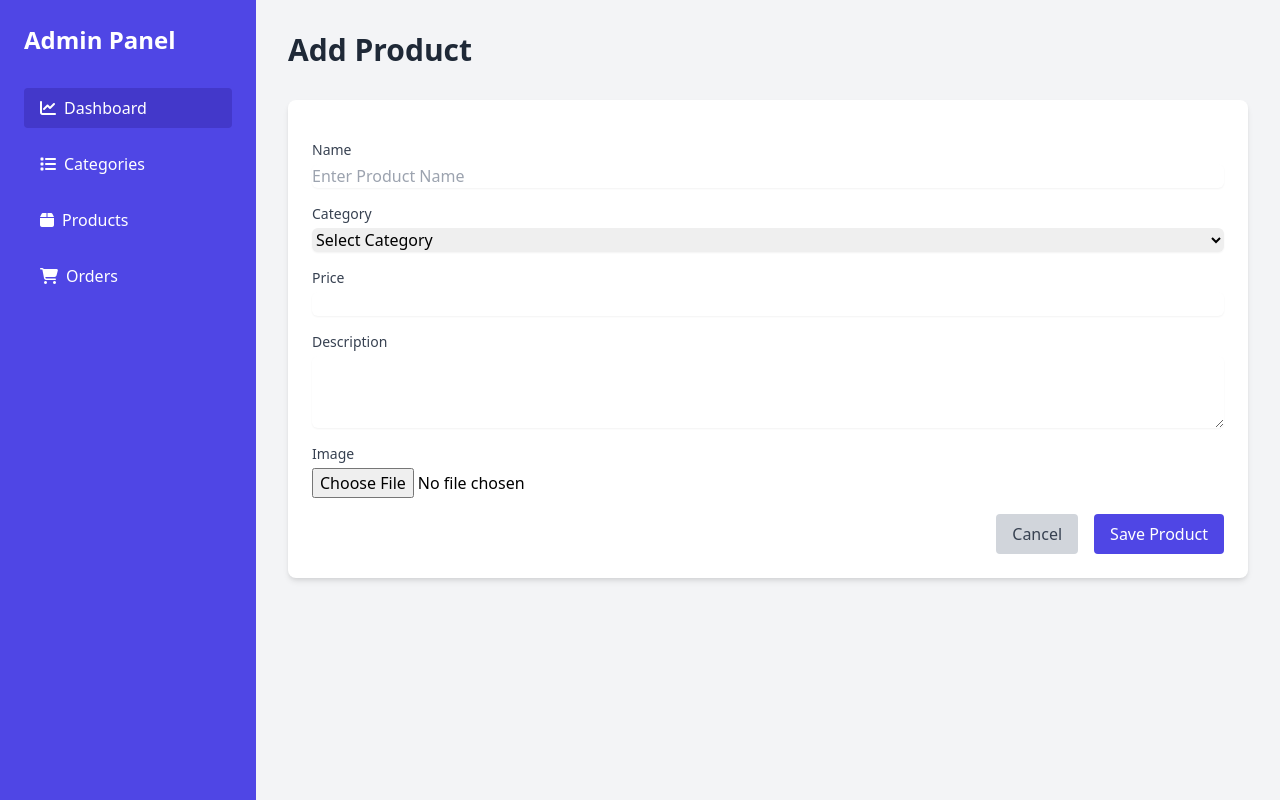
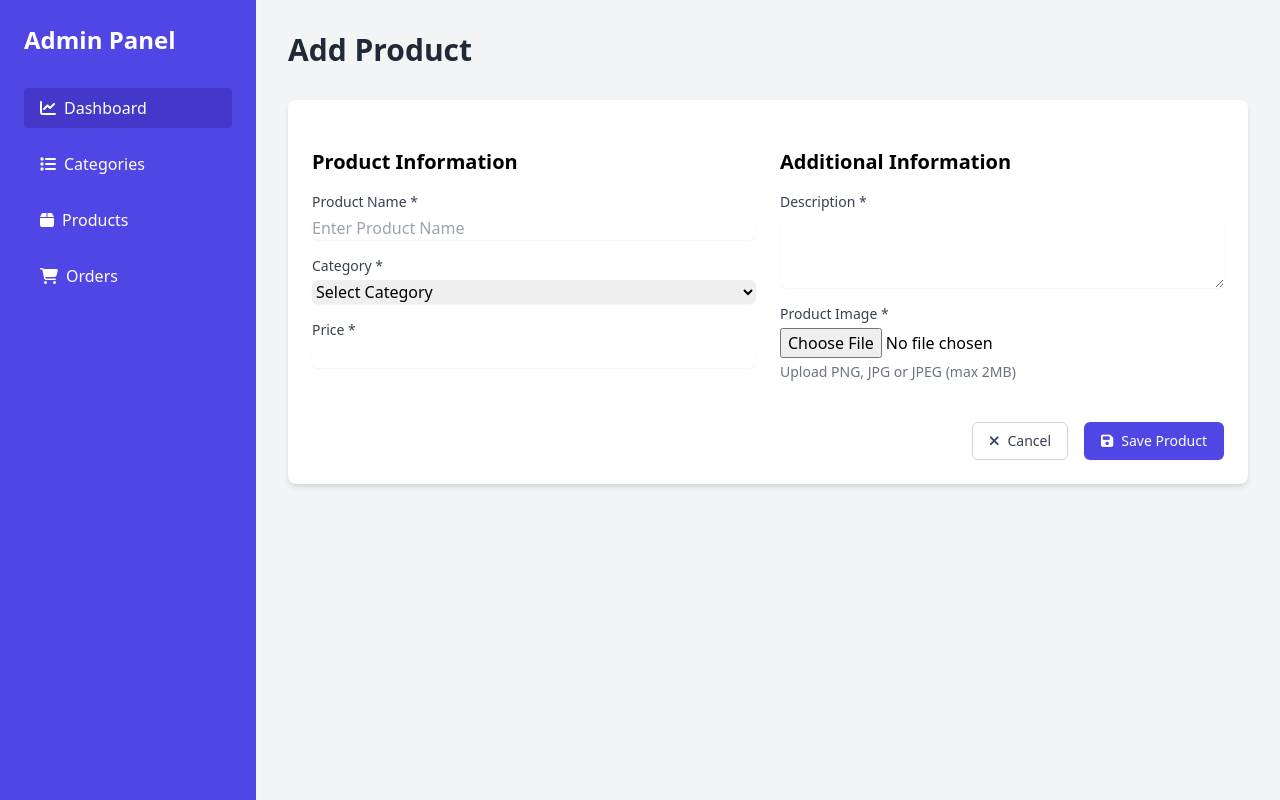
Before and after one commit to Samandar005/18_homework, a Django app: page /products/create/ in a window 1280 px wide. Run offline with Django 5.2, Linux system fonts and the light colour scheme; data that the repository does not hold is empty.

Commit message:
Alal done

```diff
--- a/products/views.py
+++ b/products/views.py
@@ -1,5 +1,5 @@
+from django.contrib import messages
 from django.shortcuts import render, redirect, get_object_or_404
-
 from categories.models import Category
 from .models import Product
 from .forms import ProductForm
@@ -9,22 +9,16 @@ def product_list(request):
     products = Product.objects.all()
     categories = Category.objects.all()
 
-    # Get query parameters
     category = request.GET.get('category')
     sort = request.GET.get('sort')
     search_query = request.GET.get('search')
 
-    # Filter by category if selected
     if category:
         products = products.filter(category__id=category)
-        # Remove this line to keep all categories visible in dropdown
-        # categories = categories.exclude(id=category)
 
-    # Search filtering
     if search_query:
         products = products.filter(name__icontains=search_query)
 
-    # Sorting logic
     if sort == 'price':
         products = products.order_by('price')
     elif sort == '-price':
@@ -32,27 +26,34 @@ def product_list(request):
     elif sort == 'name':
         products = products.order_by('name')
 
-    # Pass the context to the template
     ctx = {
         'products': products,
         'categories': categories,
-        'category': category,  # Pass selected category to the template
-        'search': search_query,  # Pass the search query back to the template
+        'category': category,
+        'search': search_query,
     }
     return render(request, 'products/list.html', ctx)
+
+
 
 def product_create(request):
     if request.method == 'POST':
         form = ProductForm(request.POST, request.FILES)
         if form.is_valid():
             Product.objects.create(
-                name = form.cleaned_data['name'],
-                category = form.cleaned_data['category'],
-                price = form.cleaned_data['price'],
-                description = form.cleaned_data['description'],
-                image = request.FILES['image'],
+                name=form.cleaned_data['name'],
+                category=form.cleaned_data['category'],
+                price=form.cleaned_data['price'],
+                description=form.cleaned_data['description'],
+                image=request.FILES['image'],
             )
+            messages.success(request, "Product successfully created!")
             return redirect('products:list')
+        else:
+            for field, errors in form.errors.items():
+                for error in errors:
+                    messages.error(request, f"{field}: {error}")
+
     form = ProductForm()
     ctx = {
         'form': form,
@@ -68,9 +69,16 @@ def product_update(request, pk):
             product.category = form.cleaned_data['category']
             product.price = form.cleaned_data['price']
             product.description = form.cleaned_data['description']
-            product.image = request.FILES.get('image', product.image)
+            if 'image' in request.FILES:
+                product.image = request.FILES['image']
             product.save()
+            messages.success(request, "Product successfully updated!")
             return redirect(product.get_detail_url())
+        else:
+            for field, errors in form.errors.items():
+                for error in errors:
+                    messages.error(request, f"{field}: {error}")
+
     form = ProductForm(initial={
         'name': product.name,
         'category': product.category,
--- a/templates/dashboard/index.html
+++ b/templates/dashboard/index.html
@@ -16,12 +16,12 @@
             <div class="grid grid-cols-1 md:grid-cols-2 lg:grid-cols-3 gap-6 mb-8">
                 <div class="bg-white p-6 rounded-lg shadow-md transition-transform hover:scale-105">
                     <h3 class="text-xl font-semibold mb-4 text-gray-700">Total Sales</h3>
-                    <p class="text-3xl font-bold text-indigo-600">$24,500</p>
+                    <p class="text-3xl font-bold text-indigo-600">${{ total_price }}</p>
                     <p class="text-sm text-gray-500 mt-2">+12% from last month</p>
                 </div>
                 <div class="bg-white p-6 rounded-lg shadow-md transition-transform hover:scale-105">
                     <h3 class="text-xl font-semibold mb-4 text-gray-700">Total Orders</h3>
-                    <p class="text-3xl font-bold text-indigo-600">356</p>
+                    <p class="text-3xl font-bold text-indigo-600">{{ total_orders }}</p>
                     <p class="text-sm text-gray-500 mt-2">+5% from last month</p>
                 </div>
                 <div class="bg-white p-6 rounded-lg shadow-md transition-transform hover:scale-105">
--- a/templates/products/form.html
+++ b/templates/products/form.html
@@ -1,91 +1,148 @@
 {% extends 'base.html' %}
 
-
-{% block title %} {% if product %} Edit Product - E-commerce Admin Panel {% else %} Add Product - E-commerce Admin Panel {% endif %} {% endblock %}
-
+{% block title %}
+    {% if product %}Edit Product - E-commerce Admin Panel{% else %}Add Product - E-commerce Admin Panel{% endif %}
+{% endblock %}
 
 {% block content %}
     <header class="flex justify-between items-center mb-8">
-                <h2 class="text-3xl font-bold text-gray-800">{% if product %} Edit Product {% else %} Add Product {% endif %}</h2>
+        <h2 class="text-3xl font-bold text-gray-800">
+            {% if product %}Edit Product{% else %}Add Product{% endif %}
+        </h2>
         <button class="md:hidden bg-indigo-600 text-white p-2 rounded" onclick="toggleSidebar()">
             <i class="fas fa-bars"></i>
         </button>
     </header>
 
-            <!-- Product Form -->
+    {% if messages %}
+        <div class="mb-4">
+            {% for message in messages %}
+                <div class="p-4 rounded-lg
+                    {% if message.tags == 'success' %}bg-green-100 text-green-700 border border-green-400{% elif message.tags == 'error' %}bg-red-100 text-red-700 border border-red-400{% endif %}">
+                    <span>{{ message }}</span>
+                </div>
+            {% endfor %}
+        </div>
+    {% endif %}
+
+
     <div class="bg-white p-6 rounded-lg shadow-md animate-fadeIn">
-            <form method="post" class="space-y-4" enctype="multipart/form-data">
+        <form method="post" class="space-y-6" enctype="multipart/form-data">
             {% csrf_token %}
+
+            <div class="grid grid-cols-1 md:grid-cols-2 gap-6">
                 <div>
-                    <label for="{{ form.name.id_for_label }}" class="block text-sm font-medium text-gray-700">{{ form.name.label }}</label>
+                    <h3 class="text-xl font-semibold mb-4">Product Information</h3>
+
+                    <!-- Name Field -->
+                    <div class="mb-4">
+                        <label for="{{ form.name.id_for_label }}" class="block text-sm font-medium text-gray-700">
+                            Product Name *
+                        </label>
                         {{ form.name }}
                         {% if form.name.errors %}
-                        <ul class="mt-1 text-sm text-red-600">
+                            <div class="mt-1">
                                 {% for error in form.name.errors %}
-                                <li>{{ error }}</li>
+                                    <p class="text-sm text-red-600">{{ error }}</p>
                                 {% endfor %}
-                        </ul>
+                            </div>
                         {% endif %}
                     </div>
 
-                <div>
-                    <label for="{{ form.category.id_for_label }}" class="block text-sm font-medium text-gray-700">{{ form.category.label }}</label>
+                    <!-- Category Field -->
+                    <div class="mb-4">
+                        <label for="{{ form.category.id_for_label }}" class="block text-sm font-medium text-gray-700">
+                            Category *
+                        </label>
                         {{ form.category }}
                         {% if form.category.errors %}
-                        <ul class="mt-1 text-sm text-red-600">
+                            <div class="mt-1">
                                 {% for error in form.category.errors %}
-                                <li>{{ error }}</li>
+                                    <p class="text-sm text-red-600">{{ error }}</p>
                                 {% endfor %}
-                        </ul>
+                            </div>
                         {% endif %}
                     </div>
 
-                <div>
-                    <label for="{{ form.price.id_for_label }}" class="block text-sm font-medium text-gray-700">{{ form.price.label }}</label>
+                    <!-- Price Field -->
+                    <div class="mb-4">
+                        <label for="{{ form.price.id_for_label }}" class="block text-sm font-medium text-gray-700">
+                            Price *
+                        </label>
                         {{ form.price }}
                         {% if form.price.errors %}
-                        <ul class="mt-1 text-sm text-red-600">
+                            <div class="mt-1">
                                 {% for error in form.price.errors %}
-                                <li>{{ error }}</li>
+                                    <p class="text-sm text-red-600">{{ error }}</p>
                                 {% endfor %}
-                        </ul>
+                            </div>
+                        {% endif %}
+                    </div>
+                </div>
+
+                <div>
+                    <h3 class="text-xl font-semibold mb-4">Additional Information</h3>
+
+                    <!-- Description Field -->
+                    <div class="mb-4">
+                        <label for="{{ form.description.id_for_label }}" class="block text-sm font-medium text-gray-700">
+                            Description *
+                        </label>
+                        {{ form.description }}
+                        {% if form.description.errors %}
+                            <div class="mt-1">
+                                {% for error in form.description.errors %}
+                                    <p class="text-sm text-red-600">{{ error }}</p>
+                                {% endfor %}
+                            </div>
                         {% endif %}
                     </div>
 
-                <div>
-                    <label for="{{ form.description.id_for_label }}" class="block text-sm font-medium text-gray-700">{{ form.description.label }}</label>
-                    {{ form.description }}
-                    {% if form.description.errors %}
-                        <ul class="mt-1 text-sm text-red-600">
-                            {% for error in form.description.errors %}
-                                <li>{{ error }}</li>
+                    <!-- Image Field -->
+                    <div class="mb-4">
+                        <label for="{{ form.image.id_for_label }}" class="block text-sm font-medium text-gray-700">
+                            Product Image *
+                        </label>
+                        {% if product and product.image %}
+                            <div class="mb-2">
+                                <img src="{{ product.image.url }}" alt="Current product image" class="h-32 w-32 object-cover rounded">
+                            </div>
+                        {% endif %}
+                        {{ form.image }}
+                        <p class="mt-1 text-sm text-gray-500">Upload PNG, JPG or JPEG (max 2MB)</p>
+                        {% if form.image.errors %}
+                            <div class="mt-1">
+                                {% for error in form.image.errors %}
+                                    <p class="text-sm text-red-600">{{ error }}</p>
                                 {% endfor %}
-                        </ul>
+                            </div>
                         {% endif %}
                     </div>
-
-                <div>
-                    <label for="{{ form.image.id_for_label }}" class="block text-sm font-medium text-gray-700">{{ form.image.label }}</label>
-                    {{ form.image }}
-                    {% if form.image.errors %}
-                        <ul class="mt-1 text-sm text-red-600">
-                            {% for error in form.image.errors %}
-                                <li>{{ error }}</li>
-                            {% endfor %}
-                        </ul>
-                    {% endif %}
+                </div>
             </div>
 
-                <div class="flex justify-end space-x-4">
+            <!-- Form Actions -->
+            <div class="mt-8 flex justify-end space-x-4">
                 {% if product %}
-                        <a href="{{ product.get_detail_url }}" class="bg-gray-300 text-gray-700 px-4 py-2 rounded hover:bg-gray-400 transition-colors duration-200">Cancel</a>
-                        <button type="submit" class="bg-indigo-600 text-white px-4 py-2 rounded hover:bg-indigo-700 transition-colors duration-200">Update Product</button>
+                    <a href="{{ product.get_detail_url }}"
+                       class="px-4 py-2 border border-gray-300 rounded-md text-sm font-medium text-gray-700 bg-white hover:bg-gray-50 focus:outline-none focus:ring-2 focus:ring-offset-2 focus:ring-indigo-500">
+                        <i class="fas fa-times mr-2"></i>Cancel
+                    </a>
+                    <button type="submit"
+                            class="px-4 py-2 border border-transparent rounded-md shadow-sm text-sm font-medium text-white bg-indigo-600 hover:bg-indigo-700 focus:outline-none focus:ring-2 focus:ring-offset-2 focus:ring-indigo-500">
+                        <i class="fas fa-save mr-2"></i>Update Product
+                    </button>
                 {% else %}
-                        <a href="{% url 'products:list' %}" class="bg-gray-300 text-gray-700 px-4 py-2 rounded hover:bg-gray-400 transition-colors duration-200">Cancel</a>
-                        <button type="submit" class="bg-indigo-600 text-white px-4 py-2 rounded hover:bg-indigo-700 transition-colors duration-200">Save Product</button>
+                    <a href="{% url 'products:list' %}"
+                       class="px-4 py-2 border border-gray-300 rounded-md text-sm font-medium text-gray-700 bg-white hover:bg-gray-50 focus:outline-none focus:ring-2 focus:ring-offset-2 focus:ring-indigo-500">
+                        <i class="fas fa-times mr-2"></i>Cancel
+                    </a>
+                    <button type="submit"
+                            class="px-4 py-2 border border-transparent rounded-md shadow-sm text-sm font-medium text-white bg-indigo-600 hover:bg-indigo-700 focus:outline-none focus:ring-2 focus:ring-offset-2 focus:ring-indigo-500">
+                        <i class="fas fa-save mr-2"></i>Save Product
+                    </button>
                 {% endif %}
             </div>
         </form>
     </div>
-
 {% endblock %}
```
Also changed, not shown: categories/views.py (+15 -2 lines), dashboard/views.py (+12 -0 lines), templates/categories/form.html (+10 -0 lines), templates/orders/form.html (+11 -0 lines). Lines whose indentation alone changed are shown as unchanged.
